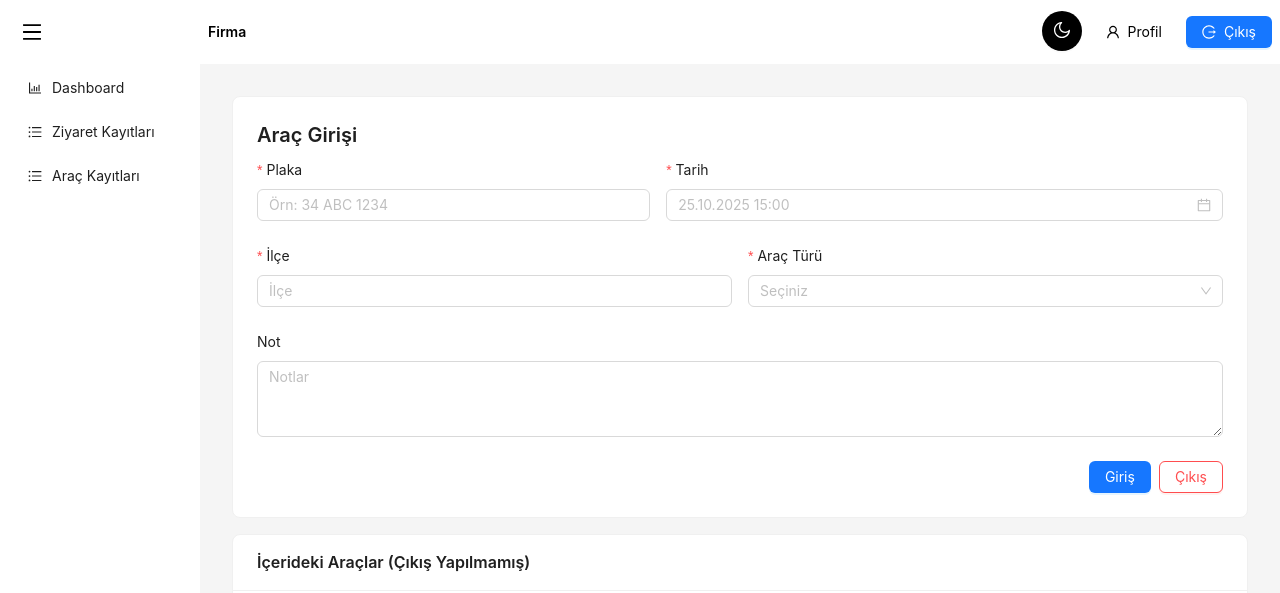
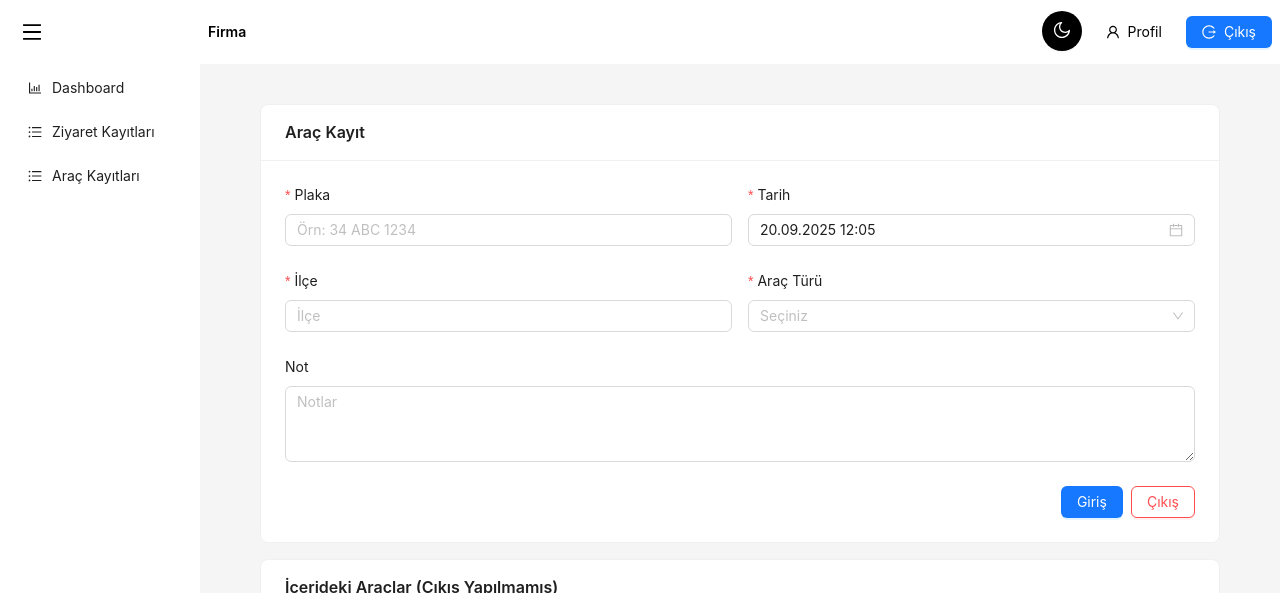
Before and after one commit to doganmus/firma-ziyaretci-kayit, a React (Vite) app in the folder frontend/: page /vehicles in a window 1280 px wide. Shown: the top 593 px of the page. Built offline with nearby package versions, Linux system fonts and the light colour scheme; no server answers; sample sign-in values are in the browser's storage.

Commit message:
UI: default datetime for Visit/Vehicle forms; align Vehicle form grid; rename 'Araç Girişi' to 'Araç Kayıt'; update E2E tests

```diff
--- a/frontend/src/App.tsx
+++ b/frontend/src/App.tsx
@@ -126,7 +126,7 @@ function Shell({ children, themeName, setThemeName }: { children: JSX.Element; t
     items.push({ key: '/list', icon: <UnorderedListOutlined />, label: <Link to="/list">Ziyaret Kayıtları</Link>, title: 'Ziyaret Kayıtları' })
     // Vehicle logs navigation
     if (role === 'ADMIN' || role === 'OPERATOR') {
-      items.push({ key: '/vehicles', icon: <FormOutlined />, label: <Link to="/vehicles">Araç Girişi</Link>, title: 'Araç Girişi' })
+      items.push({ key: '/vehicles', icon: <FormOutlined />, label: <Link to="/vehicles">Araç Kayıt</Link>, title: 'Araç Kayıt' })
     }
     items.push({ key: '/vehicles/list', icon: <UnorderedListOutlined />, label: <Link to="/vehicles/list">Araç Kayıtları</Link>, title: 'Araç Kayıtları' })
     if (role === 'ADMIN') {
--- a/frontend/src/pages/VehicleForm.tsx
+++ b/frontend/src/pages/VehicleForm.tsx
@@ -102,12 +102,11 @@ export default function VehicleForm() {
   ]
 
   return (
-    <div style={{ padding: 16 }}>
-      <Card>
-        <Title level={4} style={{ marginTop: 0 }}>Araç Girişi</Title>
-        <Form form={form} layout="vertical" onValuesChange={onValuesChange}>
+    <div style={{ maxWidth: 960, margin: '24px auto' }}>
+      <Card title="Araç Kayıt">
+        <Form form={form} layout="vertical" onValuesChange={onValuesChange} initialValues={{ at: dayjs() }}>
           <Row gutter={[16,8]}>
-            <Col xs={24} md={10}>
+            <Col xs={24} md={12}>
               <Form.Item
                 label="Plaka"
                 name="plate"
@@ -125,7 +124,7 @@ export default function VehicleForm() {
                 <Input placeholder="Örn: 34 ABC 1234" maxLength={12} />
               </Form.Item>
             </Col>
-            <Col xs={24} md={14}>
+            <Col xs={24} md={12}>
               <Form.Item label="Tarih" name="at" rules={[{ required: true, message: 'Tarih gerekli' }]}>
                 <DatePicker showTime style={{ width: '100%' }} format="DD.MM.YYYY HH:mm" placeholder="25.10.2025 15:00" inputReadOnly={false} />
               </Form.Item>
--- a/frontend/src/pages/VisitForm.tsx
+++ b/frontend/src/pages/VisitForm.tsx
@@ -130,7 +130,7 @@ export default function VisitForm() {
           labelCol={{ flex: '200px' }}
           labelAlign="left"
           onFinish={onFinish}
-          initialValues={{ has_vehicle: false }}
+          initialValues={{ has_vehicle: false, entry_at: dayjs() }}
         >
         <Row gutter={[16, 8]}>
           <Col xs={24} md={12}>
```
Also changed, not shown: 2 other files (tests, documents, lock files or other folders).
